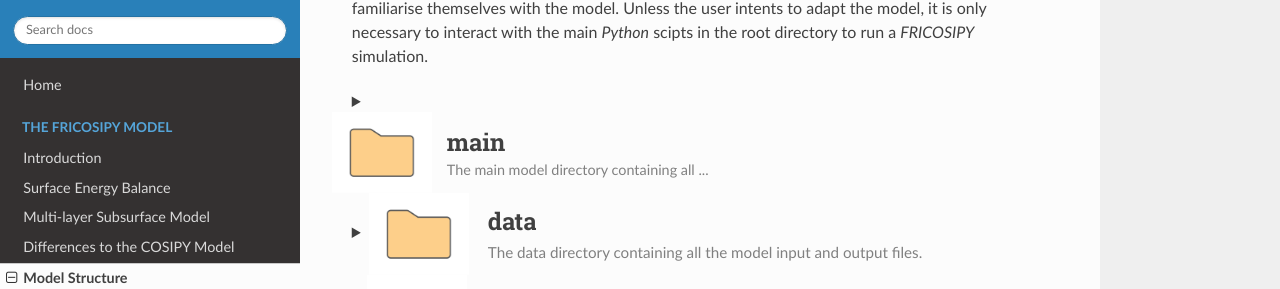
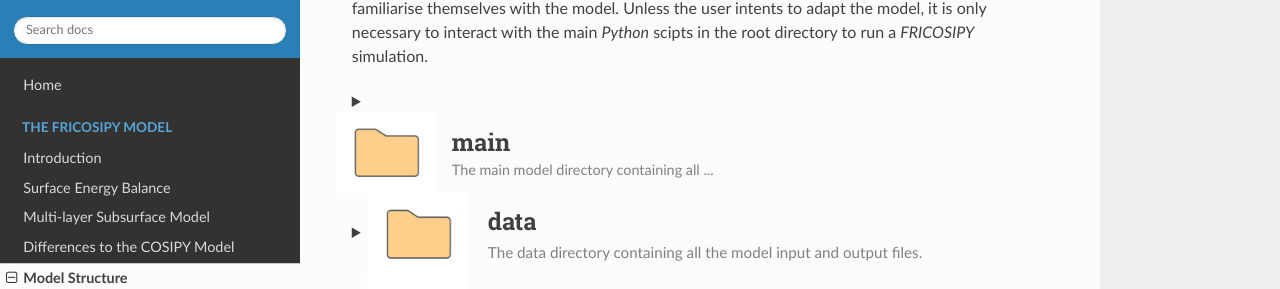
Before and after one commit to MarcusGastaldello/FRICOSIPY, an MkDocs documentation site: the page built from docs/model_structure.md, in a window 1280 px wide. Shown: the part 187-476 px from the top of the page. Built offline with MkDocs 1.6.1, drawn with Linux system fonts in a browser that asks for light colours.

Commit message:
Update model_structure.md

```diff
--- a/docs/model_structure.md
+++ b/docs/model_structure.md
@@ -7,7 +7,7 @@
 
 The following interactive diagram shows the structure of the *FRICOSIPY*, allowing new users to familiarise themselves with the model. Unless the user intents to adapt the model, it is only necessary to interact with the main *Python* scipts in the root directory to run a *FRICOSIPY* simulation.
 
-??? "<div style='display: flex; align-items: center; margin-left: -20px;'><img src='https://github.com/MarcusGastaldello/FRICOSIPY/raw/main/docs/icons/Folder.png' width='100' style='margin-right: 15px; flex-shrink: 0;'><div style='flex-grow: 1;'><h2 style='margin: 0;'>main</h2><small style='display: block; color: gray; margin-top: 4px; font-size: 0.9em;'>The main model directory containing all ...</small></div></div>"
+??? "<div style='display: flex; align-items: center; transform: translateX(-15px);'><img src='https://github.com/MarcusGastaldello/FRICOSIPY/raw/main/docs/icons/Folder.png' width='100' style='margin-right: 15px; flex-shrink: 0;'><div style='flex-grow: 1;'><h2 style='margin: 0;'>main</h2><small style='display: block; color: gray; margin-top: 4px; font-size: 0.9em;'>The main model directory containing all ...</small></div></div>"
 
     <div style="margin-left: 40px;">
     ??? "<img src='https://github.com/MarcusGastaldello/FRICOSIPY/raw/main/docs/icons/Folder.png' width='100' style='vertical-align: middle; margin-right: 15px;'> <div style='display: inline-block; vertical-align: middle;'><h3 style='margin: 0;'>kernel</h3><small style='display: block; color: gray; margin-top: 8px; font-size: 0.95em;'>(description)</small></div>"
```
